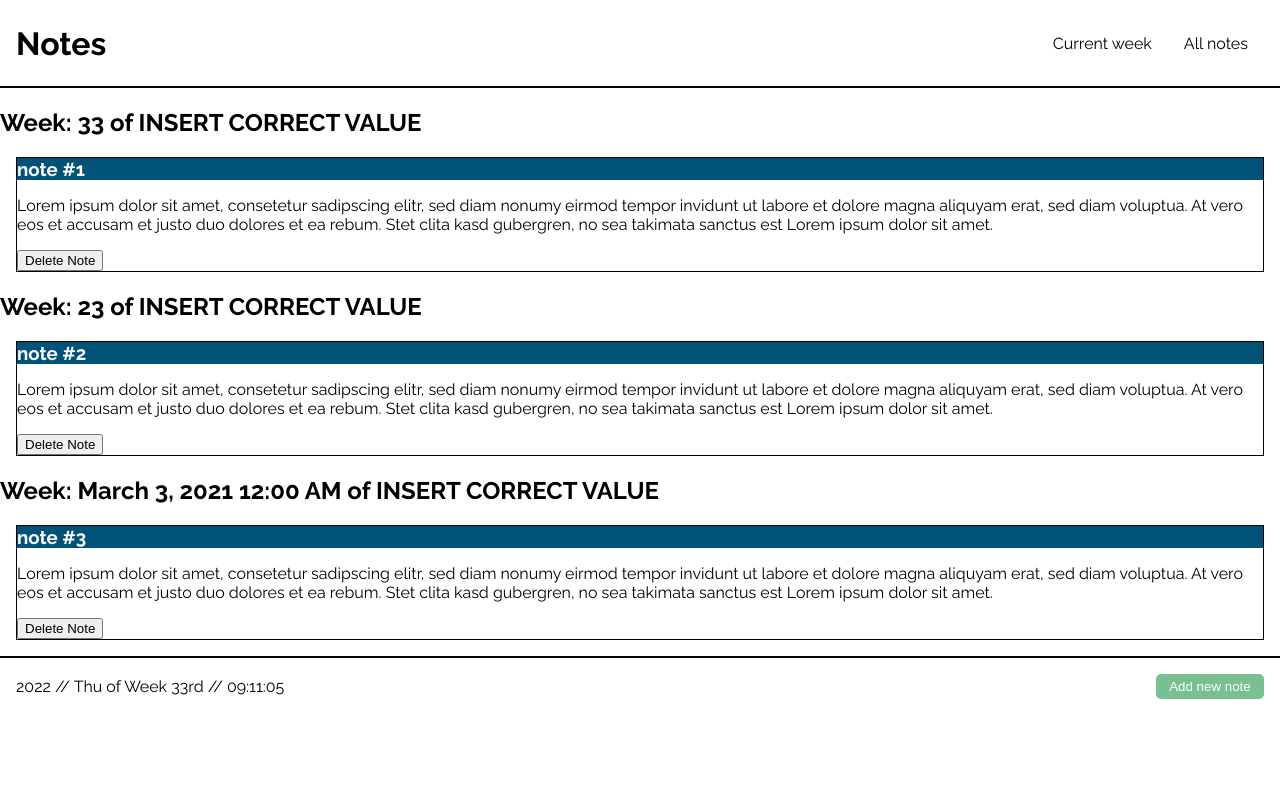
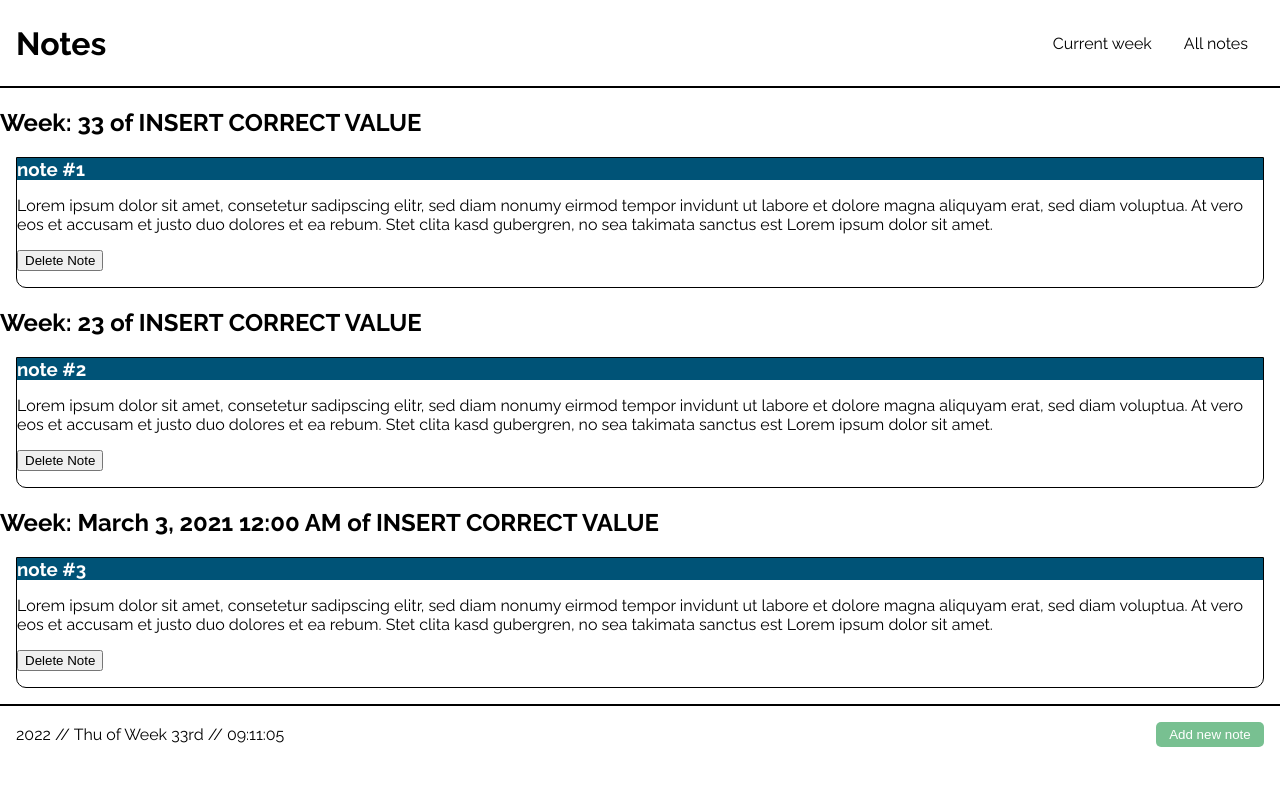
Before and after one commit to yannhn/notes, a React (Create React App) app: page /all in a window 1280 px wide. Shown: the top 786 px of the page. Built offline with nearby package versions, Linux system fonts and the light colour scheme.

Commit message:
enable delete on noteHistory

```diff
--- a/src/components/InputNewNote/AddNoteButton/AddNoteButton.js
+++ b/src/components/InputNewNote/AddNoteButton/AddNoteButton.js
@@ -4,6 +4,7 @@ import { StyledInputNoteButton } from "./Styled";
 
 export default function AddNoteButton() {
   const [showModal, setShowModal] = useState(false);
+
   return (
     <>
       <StyledInputNoteButton onClick={() => setShowModal(!showModal)}>
--- a/src/components/InputNewNote/InputNote/InputNote.js
+++ b/src/components/InputNewNote/InputNote/InputNote.js
@@ -42,7 +42,7 @@ export default function InputNote() {
         onChange={(event) => setNewBody(event.target.value)}
         required
       />
-      <label htmlFor="date">Set Date</label>
+      <label htmlFor="date"></label>
       <input
         id="date"
         type="date"
--- a/src/components/Note/NoteCard/Styled.js
+++ b/src/components/Note/NoteCard/Styled.js
@@ -3,4 +3,7 @@ import styled from "styled-components";
 export const StyledNoteCard = styled.section`
   margin: 1em;
   border: 1px solid black;
+  padding-bottom: 1em;
+  border-bottom-left-radius: 10px;
+  border-bottom-right-radius: 10px;
 `;
--- a/src/components/Note/NoteHistory/NoteHistory.js
+++ b/src/components/Note/NoteHistory/NoteHistory.js
@@ -1,15 +1,13 @@
 // import { useState } from "react";
-import moment from "moment";
 import useStore from "../../../hooks/useStore";
 import NoteItem from "../NoteItem/NoteItem";
 
 export default function NoteHistory() {
   const notes = useStore((state) => state.notes);
+  const deleteNote = useStore((state) => state.deleteNote);
 
   const dates = notes.map((note) => note.date);
   const uniqueDates = [...new Set(dates)];
-
-  const today = moment().format("WW");
 
   return (
     <>
@@ -21,7 +19,12 @@ export default function NoteHistory() {
             {notes
               .filter((note) => note.date === date)
               .map((note) => (
-                <NoteItem key={note.id} title={note.title} body={note.body} />
+                <NoteItem
+                  key={note.id}
+                  title={note.title}
+                  body={note.body}
+                  deleteNote={() => deleteNote(note.id)}
+                />
               ))}
           </section>
         ))}
--- a/src/hooks/useStore.js
+++ b/src/hooks/useStore.js
@@ -38,6 +38,8 @@ const useStore = create((set) => {
         return { notes: state.notes.filter((note) => note.id !== id) };
       });
     },
+    showModal: false,
+    openModal: () => set((state) => ({ showModal: !state.showModal })),
   };
 });
 
```
